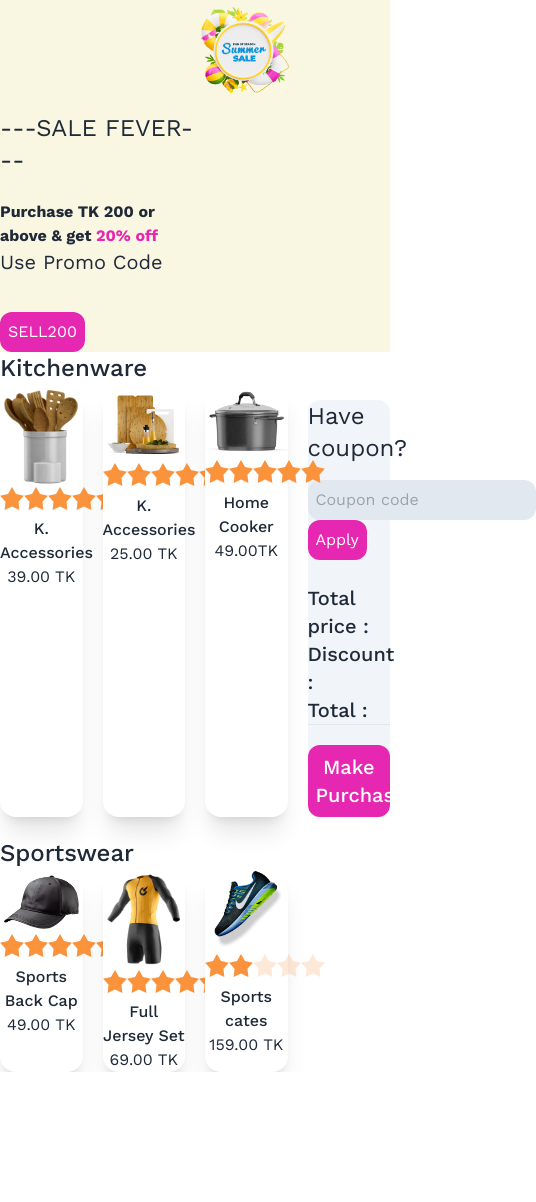
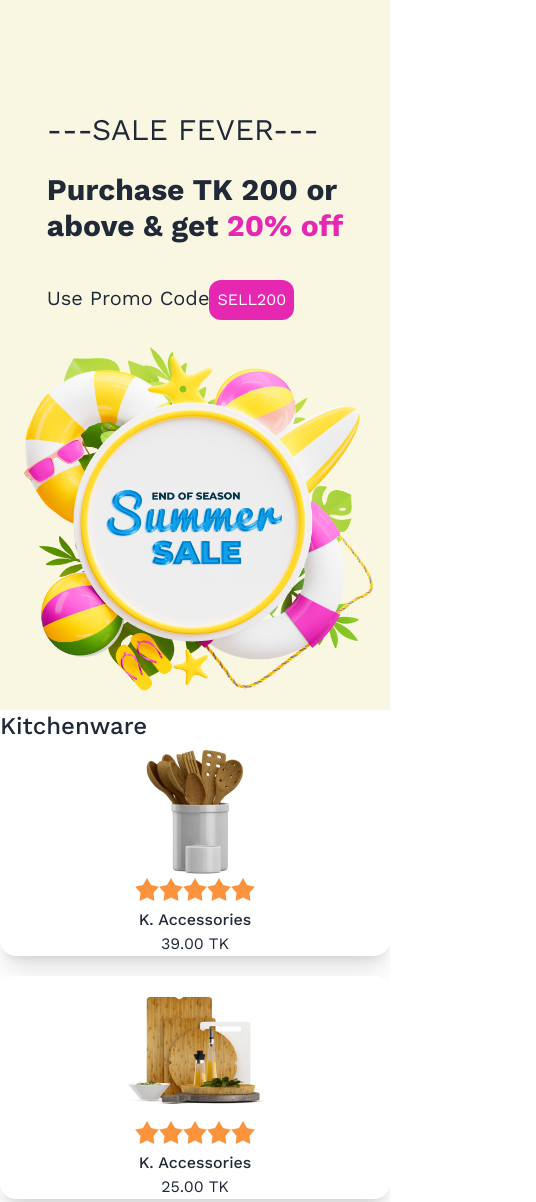
Before and after one commit to priom121/Assignment-4, a plain HTML site: page index.html in a window 390 px wide. Shown: the top 1202 px of the page, 536 px wide, since content can reach past the window. Before the commit the page ends 1072 px from the top, so only its background shows below. Drawn offline with nearby package versions, Linux system fonts and the light colour scheme.

Commit message:
second commit

```diff
--- a/index.html
+++ b/index.html
@@ -20,14 +20,14 @@
 <body>
           <!-- banner-section  -->
      <header>
-        <div class=" grid grid-cols-2  justify-center bg-[#F9F6E2]">
+        <div class=" grid grid-cols-1  lg:grid-cols-2  justify-center bg-[#F9F6E2]">
            <div class="mt-28 mx-auto ">
-               <h2 class="text-2xl">---SALE FEVER---</h2>
-               <p class="lg:text-4xl md:text-2xl font-bold mt-6">Purchase TK 200 or <br> above & get <span class="text-[#E527B2]">20% off</span></p>
+               <h2 class="text-3xl lg:text-2xl">---SALE FEVER---</h2>
+               <p class="text-3xl lg:text-4xl font-bold mt-6">Purchase TK 200 or <br> above & get <span class="text-[#E527B2]">20% off</span></p>
                <span class="text-xl ">Use Promo Code</span><button class="mt-9 bg-[#E527B2] p-2 rounded-xl text-white">SELL200</button>
            </div>
            <div class="">
-                   <img class="w-2/4 " src="./images/Summer 1.png" alt="">
+                   <img class="md:w-3/2 lg:w-2/4 " src="./images/Summer 1.png" alt="">
            </div>
         </div>
      </header>
@@ -35,7 +35,7 @@
      <main >
           <!-- Kitchenware card -->
           <h1 class="font-medium text-2xl max-w-screen-2xl mx-auto">Kitchenware</h1>
-          <div class="max-w-screen-2xl gap-5 mx-auto grid grid-cols-4 ">
+          <div class="max-w-screen-2xl gap-5 mx-auto grid grid-cols-1 lg:grid-cols-4 ">
                <div class="card  bg-base-100 shadow-xl">
                     <figure><img src="./images/prod1.png" alt="Shoes" /></figure>
                     <div class="text-center">
@@ -94,8 +94,8 @@
           </div>
           </div>
           <!-- Sportswear card -->
-          <h1 class="font-medium min-h-min text-2xl mt-5 max-w-screen-2xl mx-auto">Sportswear</h1>
-          <div class="max-w-screen-2xl gap-5 mx-auto grid grid-cols-4 ">
+          <h1 class="font-medium  text-2xl mt-5 max-w-screen-2xl mx-auto">Sportswear</h1>
+          <div class="max-w-screen-2xl py-12 gap-5 mx-auto grid grid-cols-1 lg:grid-cols-4 ">
                <div class="card  bg-base-100 shadow-xl">
                     <figure><img src="./images/prod4.png" alt="Shoes" /></figure>
                     <div class="text-center">
```
